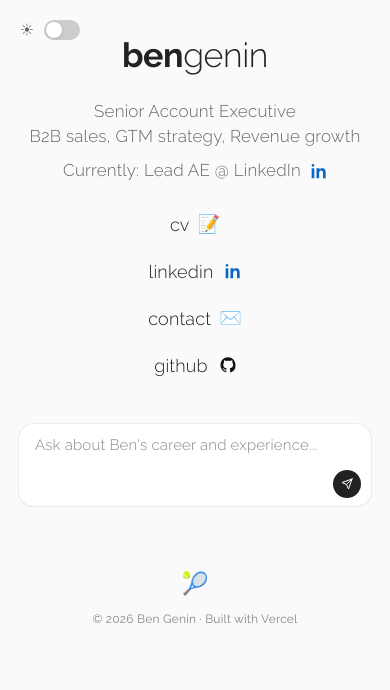
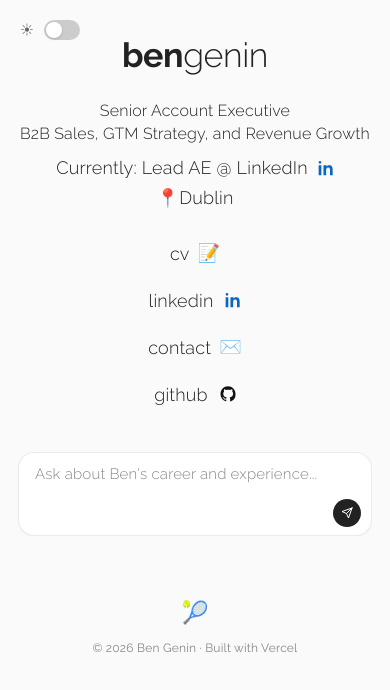
Before and after one commit to bengenin/bengenin-site, a website: page index.html in a window 390 px wide. Drawn offline with Linux system fonts and the light colour scheme.

Commit message:
Stack location under role on mobile

```diff
--- a/index.html
+++ b/index.html
@@ -96,20 +96,33 @@
     .tagline-title,
     .tagline-skills {
       display: block;
+      color: var(--text-primary);
+      font-weight: 300;
+      letter-spacing: 0.2px;
     }
 
     .current-role {
+      color: var(--text-primary);
+      font-size: 18px;
+      font-weight: 300;
+      letter-spacing: 0.2px;
       display: inline-flex;
       align-items: center;
       justify-content: center;
       gap: 6px;
     }
 
-    .current-role a {
+    .role-company,
+    .current-role a,
+    .role-location {
       display: inline-flex;
       align-items: center;
       text-decoration: none;
       vertical-align: middle;
+    }
+
+    .role-company {
+      gap: 6px;
     }
 
     .tagline-icon {
@@ -461,8 +474,13 @@
       }
 
       .tagline {
-        font-size: 17px;
+        font-size: 16px;
         gap: 10px;
+      }
+
+      .current-role {
+        flex-direction: column;
+        gap: 4px;
       }
 
       nav {
@@ -578,17 +596,20 @@
     <div class="tagline">
       <div class="line">
         <span class="tagline-title">Senior Account Executive</span>
-        <span class="tagline-skills">B2B sales, GTM strategy, Revenue growth</span>
+        <span class="tagline-skills">B2B Sales, GTM Strategy, and Revenue Growth</span>
       </div>
 
       <div class="current-role">
-        <span>Currently: Lead AE @ LinkedIn</span>
-        <a href="https://www.linkedin.com/in/ben-genin/" target="_blank" rel="noopener noreferrer" aria-label="LinkedIn Profile">
+        <span class="role-company">
+          <span>Currently: Lead AE @ LinkedIn</span>
+          <a href="https://www.linkedin.com/in/ben-genin/" target="_blank" rel="noopener noreferrer" aria-label="LinkedIn Profile">
           <svg class="tagline-icon" width="16" height="16" viewBox="0 0 24 24" fill="var(--linkedin-blue)"
             xmlns="http://www.w3.org/2000/svg" aria-hidden="true">
             <path d="M4.98 3.5C4.98 4.61 4.09 5.5 2.98 5.5C1.87 5.5 0.98 4.61 0.98 3.5C0.98 2.39 1.87 1.5 2.98 1.5C4.09 1.5 4.98 2.39 4.98 3.5ZM0.99 8H4.99V23H0.99V8ZM8.99 8H12.79V10.02H12.85C13.38 9.08 14.64 8 16.62 8C21.1 8 22 10.94 22 15.05V23H18V15.93C18 13.8 17.96 11.12 15.29 11.12C12.59 11.12 12.2 13.39 12.2 15.78V23H8.2V8H8.99Z"/>
           </svg>
-        </a>
+          </a>
+        </span>
+        <span class="role-location"><span aria-hidden="true">📍</span> Dublin</span>
       </div>
     </div>
   </header>
```
